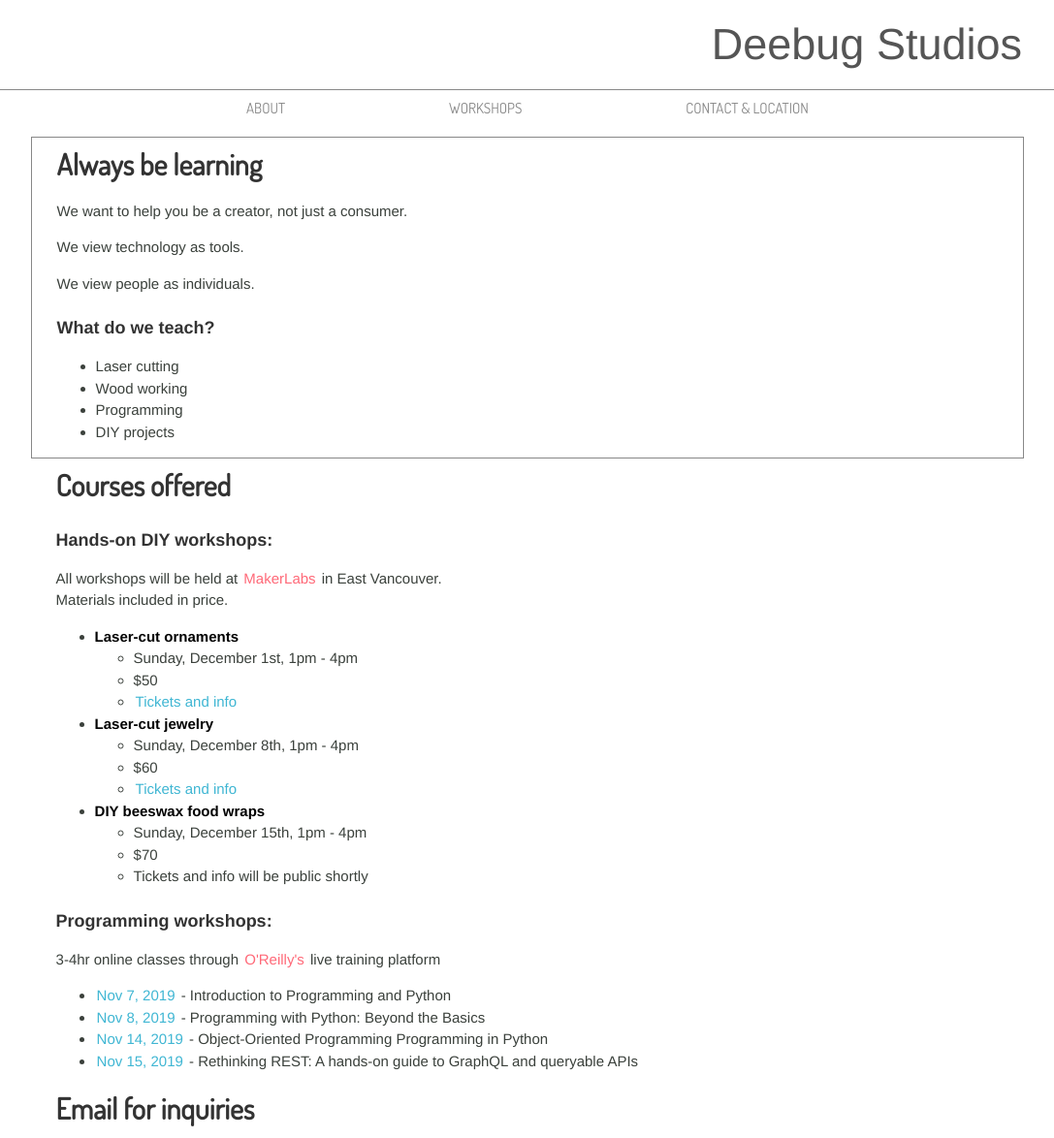
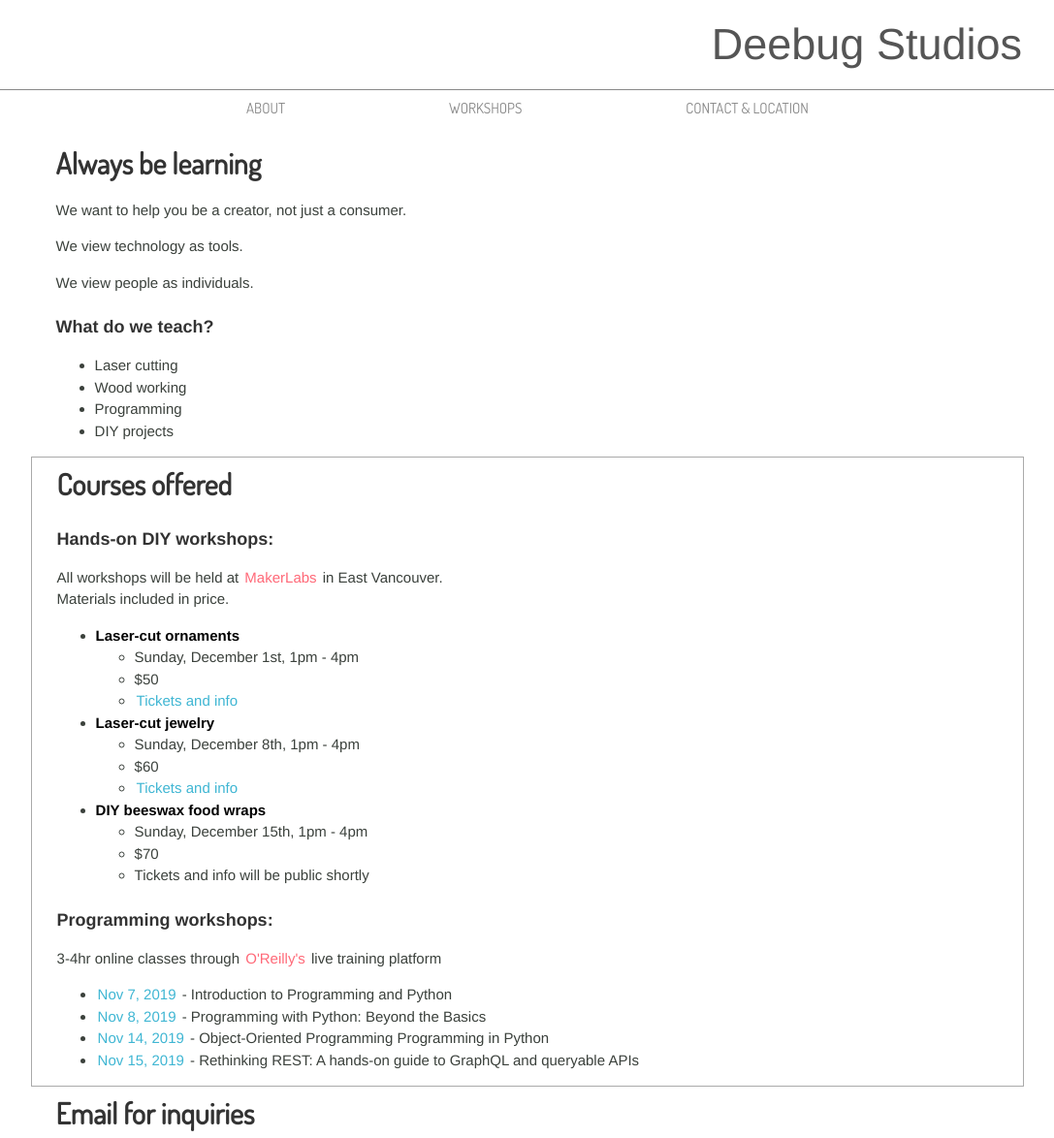
Before and after one commit to ariannedee/ariannedee.github.io, a plain HTML site: page index.html in a window 1280 px wide. Shown: the top 1174 px of the page at 97% size, without its empty margins (96-1183 px from the left). Drawn offline with nearby package versions, Linux system fonts and the light colour scheme; a web font is replaced by a local one.

Commit message:
Change index border

```diff
--- a/index.html
+++ b/index.html
@@ -39,7 +39,7 @@
     </ul>
   </nav>
   <div class="body-wrapper">
-    <section id="intro" style="border: 1px solid #888;">
+    <section id="intro">
       <h1>Always be learning</h1>
       <p>
         We want to help you be a creator, not just a consumer.
@@ -58,7 +58,7 @@
         <li>DIY projects</li>
       </ul>
     </section>
-    <section id="classes">
+    <section id="classes" style="border: 1px solid #AAA;">
       <h1>
         Courses offered
       </h1>
```
